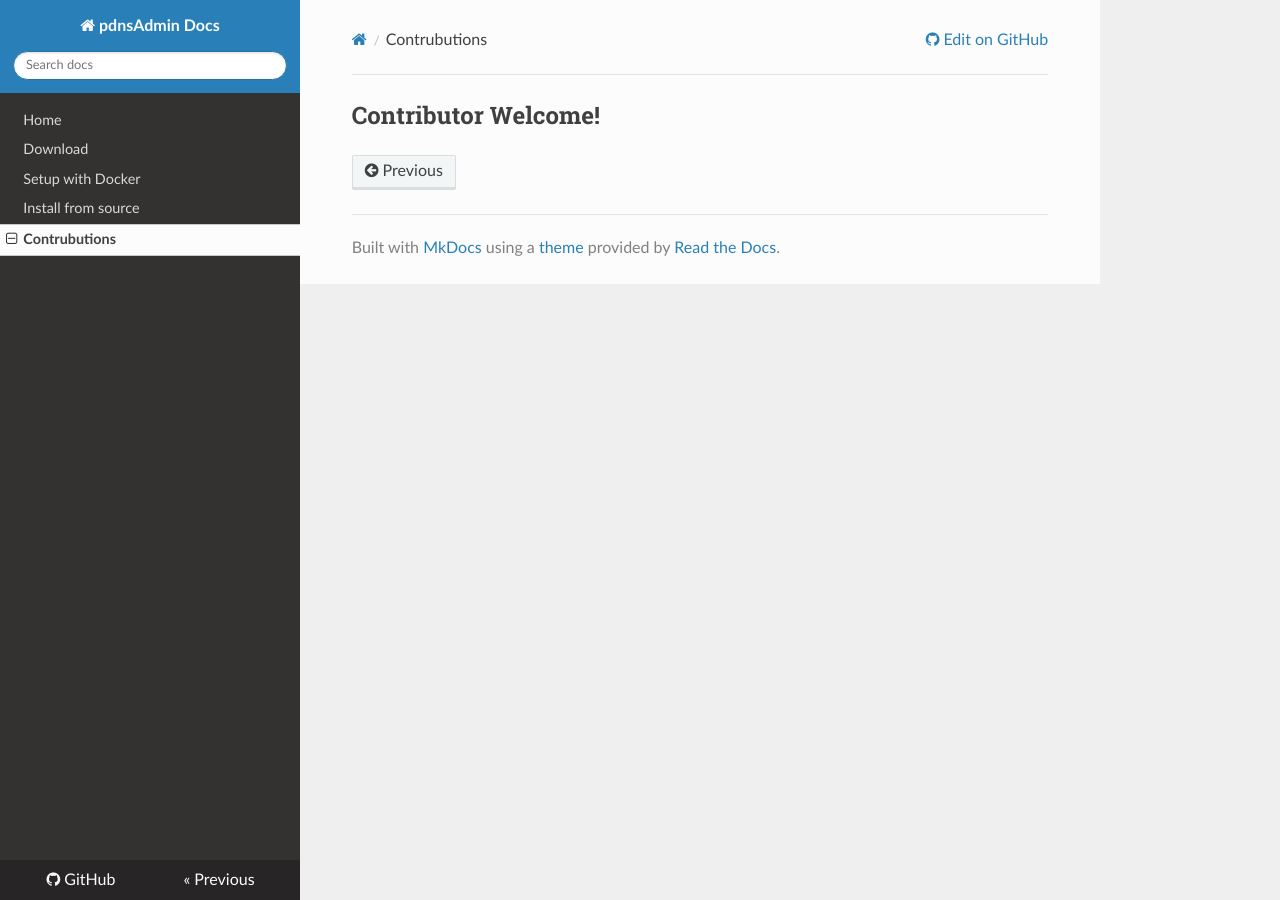
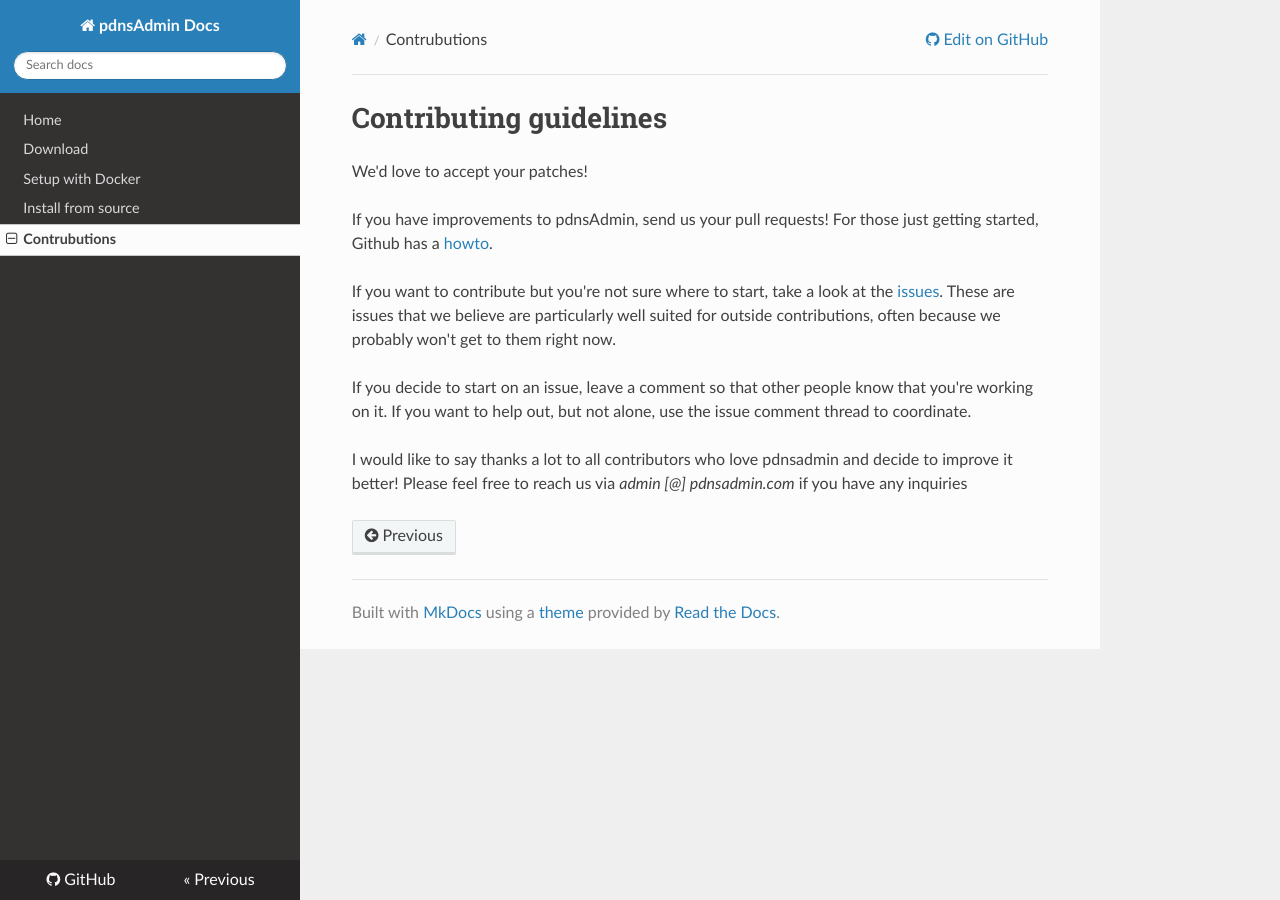
Before and after one commit to pdnsadmin/pdnsadmin-docs, an MkDocs documentation site: the page built from docs/contributions.md, in a window 1280 px wide. Built offline with MkDocs 1.6.1, drawn with Linux system fonts in a browser that asks for light colours; nearby versions of some CDN libraries; old or Windows-style settings are respelled for this version of MkDocs.

Commit message:
Update contribution page

```diff
--- a/docs/contributions.md
+++ b/docs/contributions.md
@@ -1 +1,18 @@
-## Contributor Welcome!
+# Contributing guidelines
+
+We'd love to accept your patches!
+
+If you have improvements to pdnsAdmin, send us your pull requests! For those
+just getting started, Github has a [howto](https://help.github.com/articles/using-pull-requests/).
+
+If you want to contribute but you're not sure where to start, take a look at the
+[issues](https://github.com/pdnsadmin/pdnsadmin/issues).
+These are issues that we believe are particularly well suited for outside
+contributions, often because we probably won't get to them right now.
+
+If you decide to start on an issue, leave a comment so that other people know that
+you're working on it. If you want to help out, but not alone, use the issue
+comment thread to coordinate.
+
+I would like to say thanks a lot to all contributors who love pdnsadmin and decide to improve it better!
+Please feel free to reach us via *admin [@] pdnsadmin.com* if you have any inquiries
```
